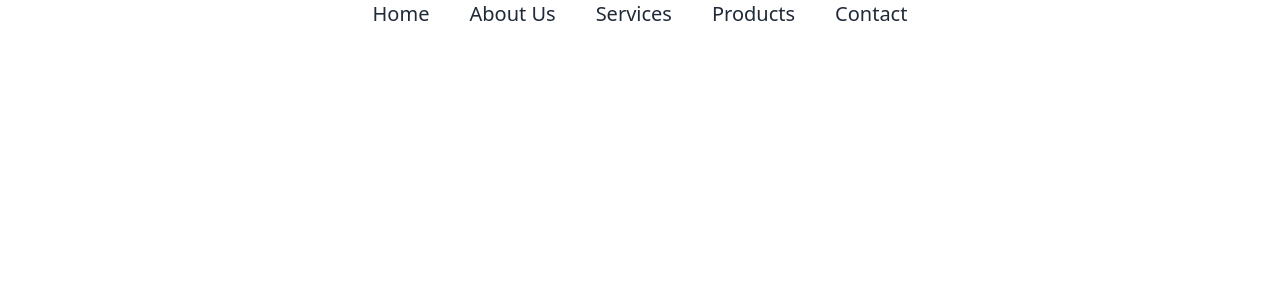
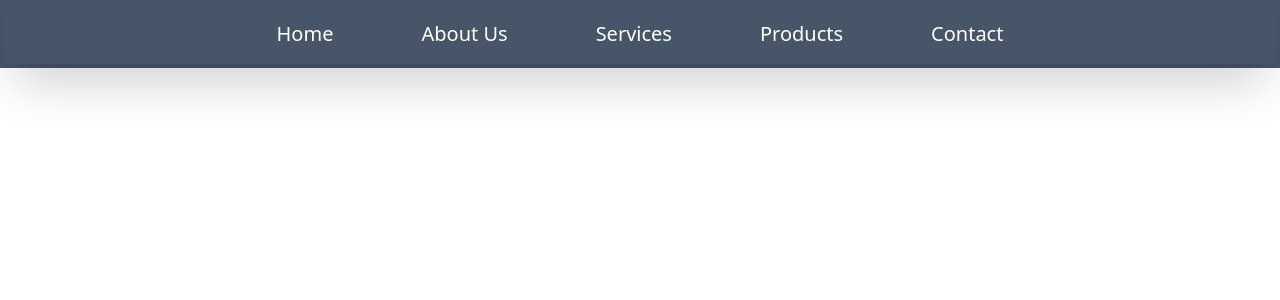
Before and after one commit to dxsumon/price-options, a React (Vite) app: page / in a window 1280 px wide. Shown: the top 300 px of the page. Built offline with nearby package versions, Linux system fonts and the light colour scheme.

Commit message:
menu bar open,close added

```diff
--- a/package.json
+++ b/package.json
@@ -12,7 +12,8 @@
   "dependencies": {
     "prop-types": "^15.8.1",
     "react": "^18.2.0",
-    "react-dom": "^18.2.0"
+    "react-dom": "^18.2.0",
+    "react-icons": "^5.0.1"
   },
   "devDependencies": {
     "@types/react": "^18.2.64",
--- a/src/Components/Link/Link.jsx
+++ b/src/Components/Link/Link.jsx
@@ -4,7 +4,7 @@ const Link = ({route}) => {
     const {name,path} = route;
     return (
         <div>
-            <li><a href={path}>{name}</a></li>
+            <li className='hover:bg-rose-500 px-6 '><a href={path}>{name}</a></li>
         </div>
     );
 };
--- a/src/Components/Navbar/NavBar.jsx
+++ b/src/Components/Navbar/NavBar.jsx
@@ -1,21 +1,35 @@
+import { useState } from "react";
 import Link from "../Link/Link";
+import { AiOutlineAlignRight, AiOutlineClose } from "react-icons/ai";
 
 const NavBar = () => {
+    const [open, setOpen] = useState(true)
     const navbarItems = [
         { id: 1, name: 'Home', path: '/' },
         { id: 2, name: 'About Us', path: '/about' },
         { id: 3, name: 'Services', path: '/services' },
         { id: 4, name: 'Products', path: '/products' },
         { id: 5, name: 'Contact', path: '/contact' }
-      ];
+    ];
+
+    const openCloseHandle = () => {
+        setOpen(!open)
+    }
     return (
-        <div>
-            <ul className="flex justify-center items-center gap-10 text-xl">
+        <nav className="bg-slate-600 p-1">
+            <div onClick={openCloseHandle} className="lg:hidden flex justify-end items-end w-full my-4 text-3xl text-white pr-4">
                 {
-                    navbarItems.map(item=><Link key={item.id} route={item}></Link>)
+                    open === true ?
+                        <AiOutlineAlignRight></AiOutlineAlignRight>
+                        : <AiOutlineClose ></AiOutlineClose>
+                }
+            </div>
+            <ul className={`${open ? 'ml-[200px]' : '-ml-[0px]'} flex lg:flex-row flex-col lg:justify-center items-end gap-4 lg:gap-10 lg:text-xl bg-slate-600 p-4 text-white shadow-2xl lg:left-0 left-[79%] w-[24%] lg:w-full absolute duration-500 lg:relative lg:ml-0`}>
+                {
+                    navbarItems.map(item => <Link key={item.id} route={item}></Link>)
                 }
             </ul>
-        </div>
+        </nav>
     );
 };
 
```
Also changed, not shown: 1 other file (tests, documents, lock files or other folders).
